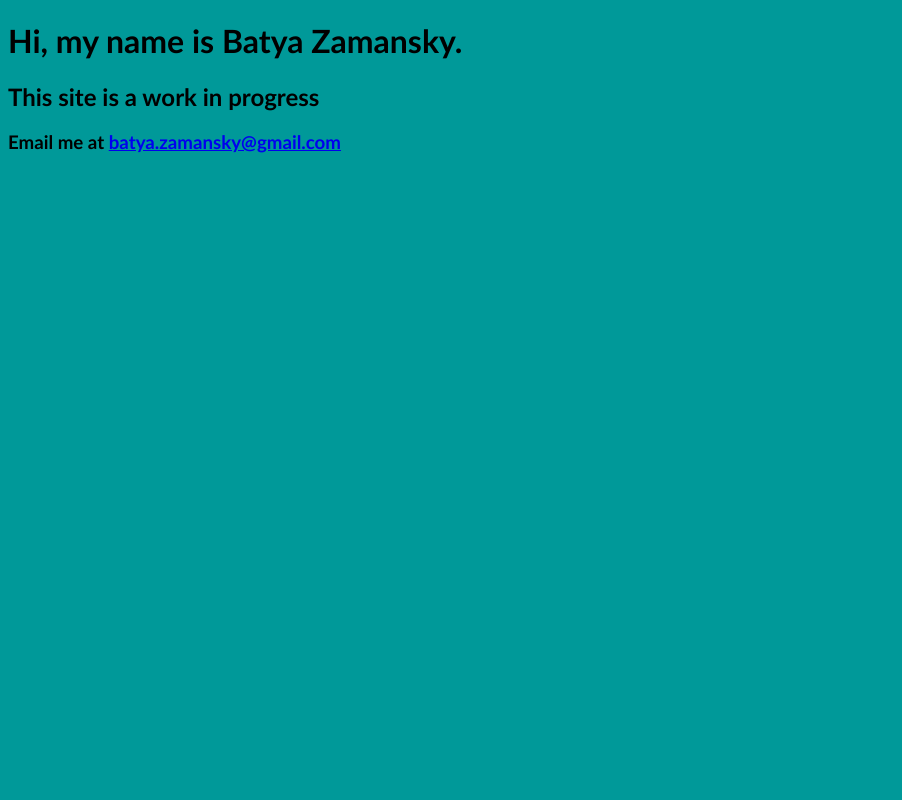
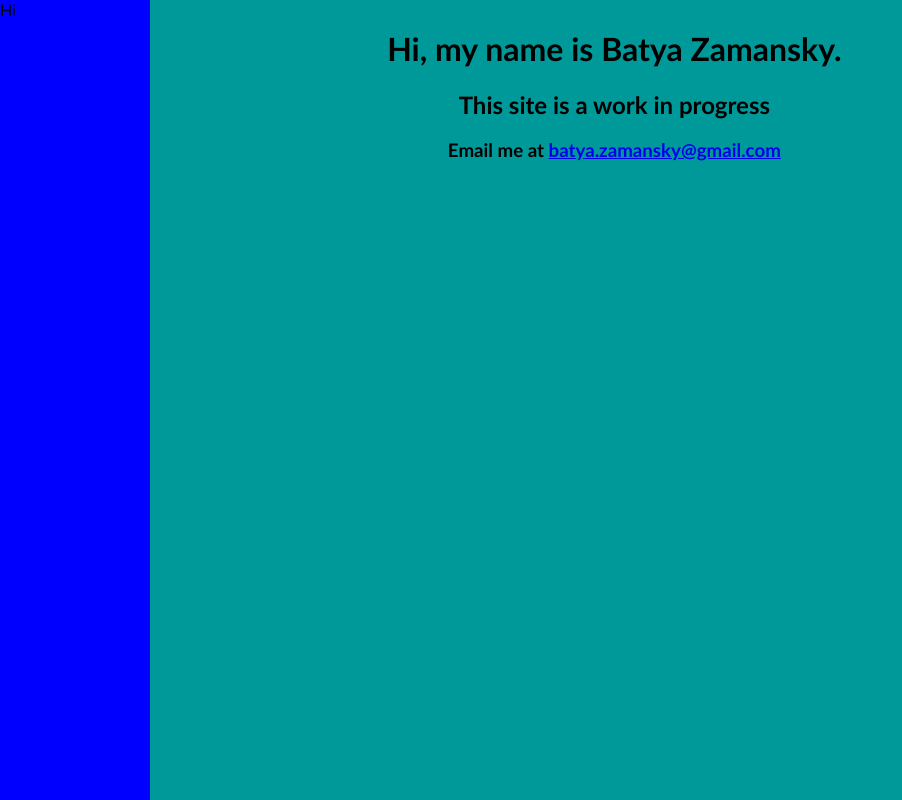
Before and after one commit to bzamansky/website, a plain HTML site: page index.html in a window 1280 px wide. Shown: the whole page, without its empty margins (0-902 px from the left). Drawn offline with Linux system fonts and the light colour scheme.

Commit message:
working on basic design

```diff
--- a/index.html
+++ b/index.html
@@ -4,9 +4,13 @@
 </head>
 
 <body>
-	<h1>Hi, my name is Batya Zamansky.</h1>
-	<h2>This site is a work in progress</h2>
-	<h3>Email me at <a href="malito:batya.zamansky@gmail.com">batya.zamansky@gmail.com</a></h3>
+	<div id="sidebar">Hi</div>
+
+	<div id="heading">
+		<h1>Hi, my name is Batya Zamansky.</h1>
+		<h2>This site is a work in progress</h2>
+		<h3>Email me at <a href="malito:batya.zamansky@gmail.com">batya.zamansky@gmail.com</a></h3>
+	</div>
 </body>
 
 </html>
--- a/style.css
+++ b/style.css
@@ -3,3 +3,22 @@ html
 	background-color: #009999;
 	font-family: "Trebuchet MS", Helvetica, sans-serif;
 }
+
+#sidebar
+{
+	position: fixed;
+	top: 0px;
+	left: 0px;
+	width: 150px;
+	height: 100%;
+	background-color: blue;
+	float: left;
+}
+
+#heading
+{
+	padding-left: 30%;
+	position: relative;
+	float: left;
+	text-align: center;
+}
```
